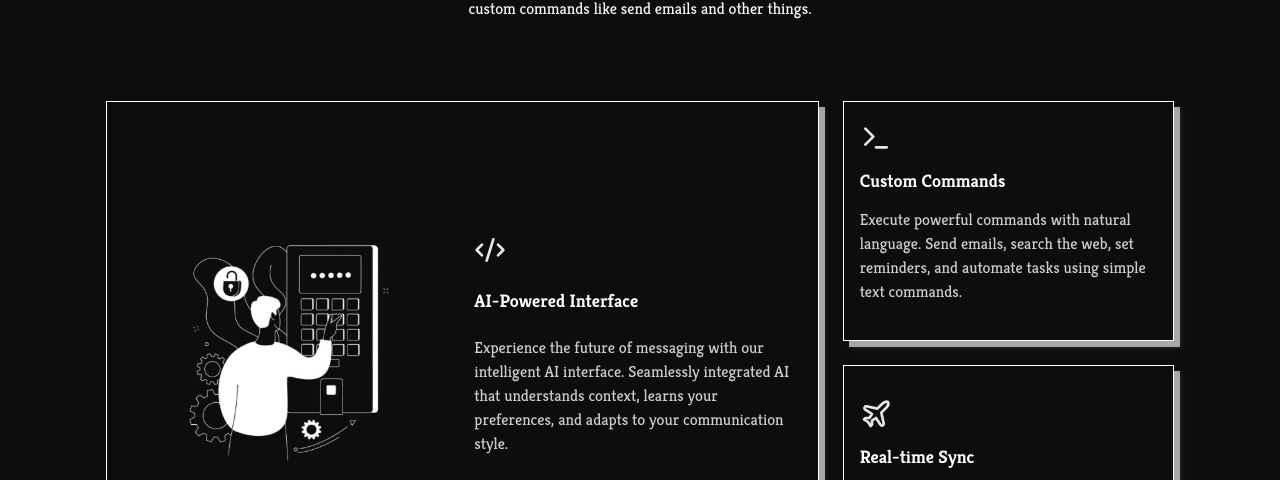
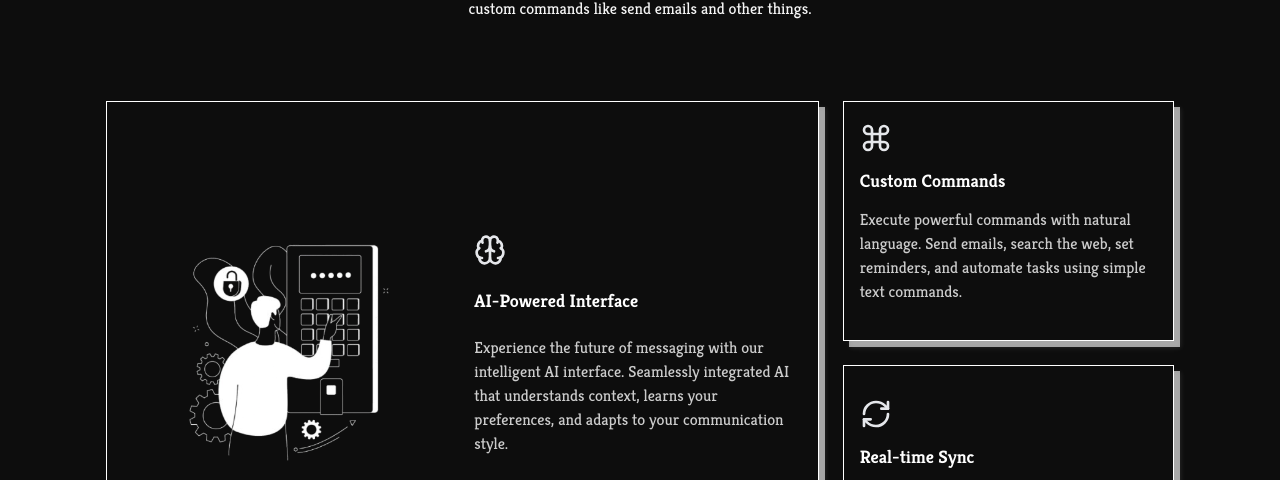
Before and after one commit to dhaneshvaibhav/website-for-download, a React (Vite) app in the folder websitefordownload/: page / in a window 1280 px wide. Shown: the part 940-1420 px from the top of the page. Built offline with nearby package versions, Linux system fonts and the light colour scheme.

Commit message:
Update icons in App component to reflect new features: replaced Code2 with Brain, Terminal with Command, and Plane with RefreshCw for enhanced visual representation of AI capabilities and functionality.

```diff
--- a/websitefordownload/src/App.jsx
+++ b/websitefordownload/src/App.jsx
@@ -1,5 +1,5 @@
 import React from "react";
-import { Terminal, Plane, Code2, Menu, X, Lock, Bot, Smartphone, Cog } from "lucide-react";
+import {Menu, X, Lock, Bot, Smartphone, Cog, Brain, Command, RefreshCw } from "lucide-react";
 import logoImg from "./assets/logo.png";
 import screenshotImg from "./assets/Screenshot_2025-08-15_175401-removebg-preview.png";
 
@@ -33,18 +33,18 @@ export default function App() {
   // Second features for the special square layout
   const secondFeatures = [
     {
-      icon: <Code2 size={32} color="#e5e7eb" />,
+      icon: <Brain size={32} color="#e5e7eb" />,
       title: "AI-Powered Interface",
       image: "./assets/Screenshot_2025-08-15_175401-removebg-preview.png",
       desc: "Experience the future of messaging with our intelligent AI interface. Seamlessly integrated AI that understands context, learns your preferences, and adapts to your communication style.",
     },
     {
-      icon: <Terminal size={32} color="#e5e7eb" />,
+      icon: <Command size={32} color="#e5e7eb" />,
       title: "Custom Commands",
       desc: "Execute powerful commands with natural language. Send emails, search the web, set reminders, and automate tasks using simple text commands.",
     },
     {
-      icon: <Plane size={32} color="#e5e7eb" />,
+      icon: <RefreshCw size={32} color="#e5e7eb" />,
       title: "Real-time Sync",
       desc: "Instant synchronization across all your devices. Your conversations, settings, and AI preferences stay in sync wherever you go.",
     },
```
